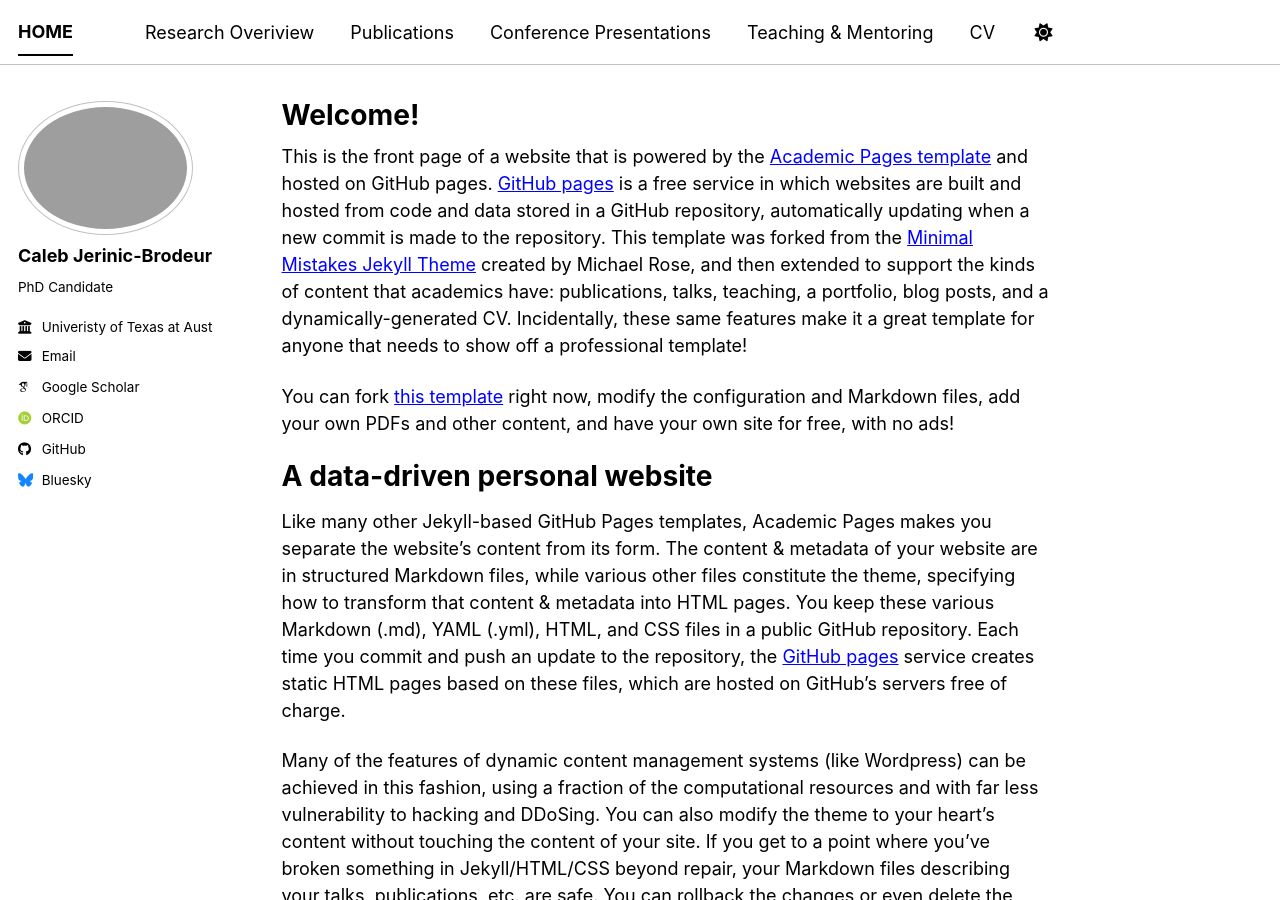
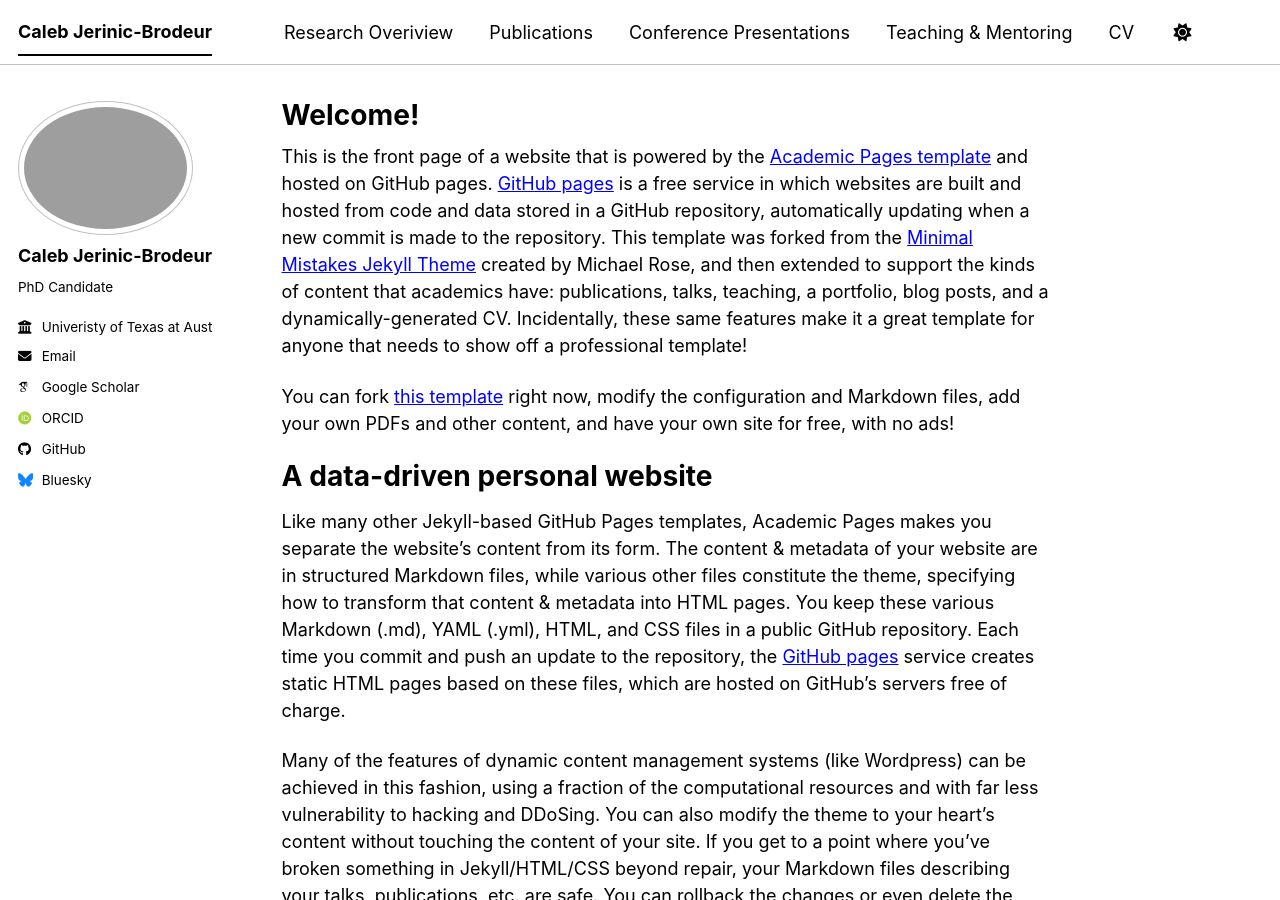
Before and after one commit to cjerinic/cjerinic.github.io, a Jekyll site: the page built from _pages/about.md, in a window 1280 px wide and 900 px high. Built offline with Jekyll 4.4.1, drawn with Linux system fonts in a browser that asks for light colours; some web fonts are replaced; a script bundle is joined from its source files by our own code; library files that are not in the unit come from our copies.

Commit message:
Update site title in configuration file

```diff
--- a/_config.yml
+++ b/_config.yml
@@ -9,7 +9,7 @@
 # Basic Site Settings
 locale                   : "en-US"
 site_theme               : "contrast" # The available themes options are "default", "air", "sunrise", "mint", "dirt" and "contrast"
-title                    : "HOME"
+title                    : "Caleb Jerinic-Brodeur"
 title_separator          : "-"
 name                     : &name "Home"
 description              : &description "Your Name's academic portfolio"   # Update this with a general description of your site, this is the default if not overridden by a page
```
